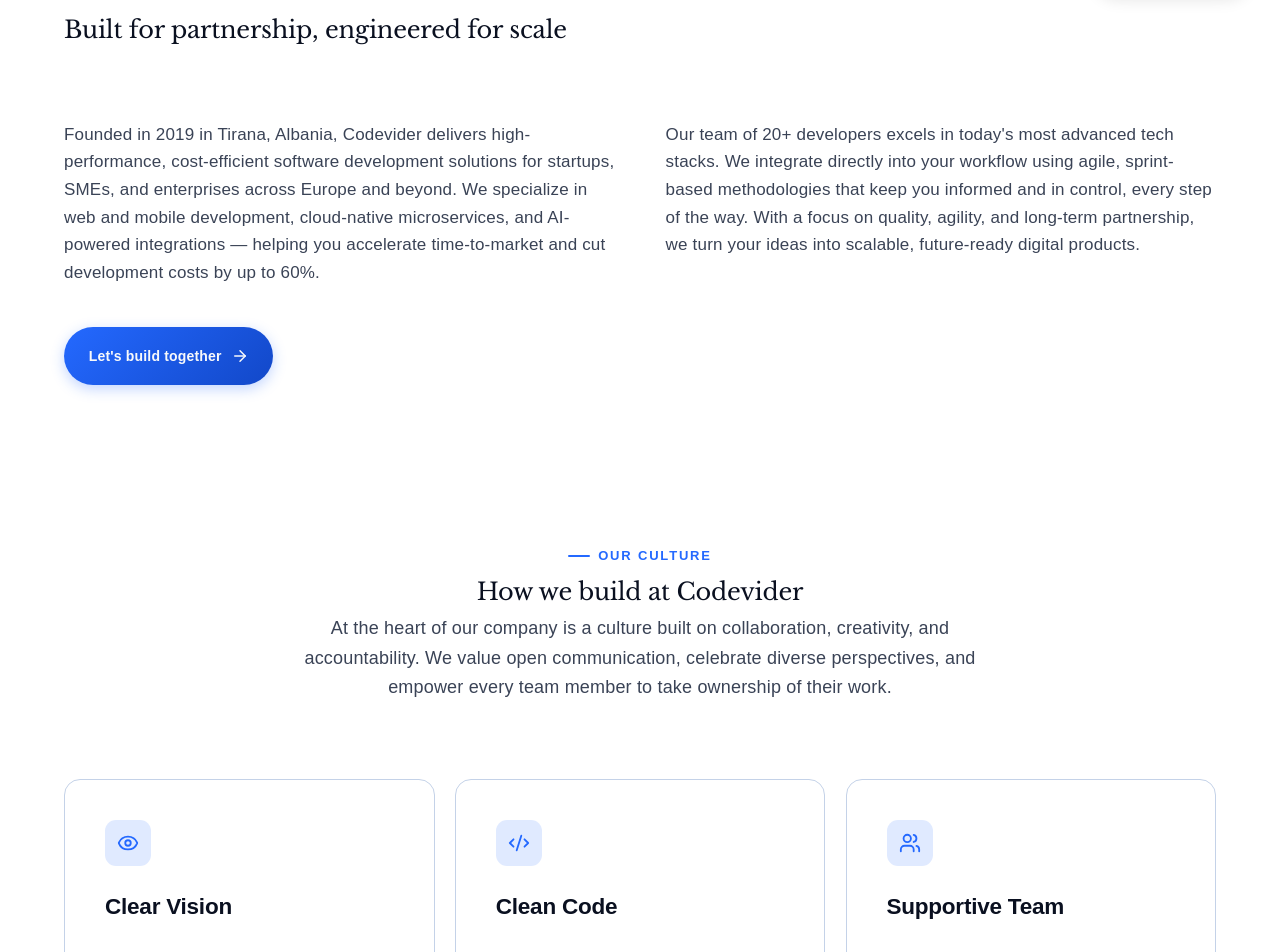
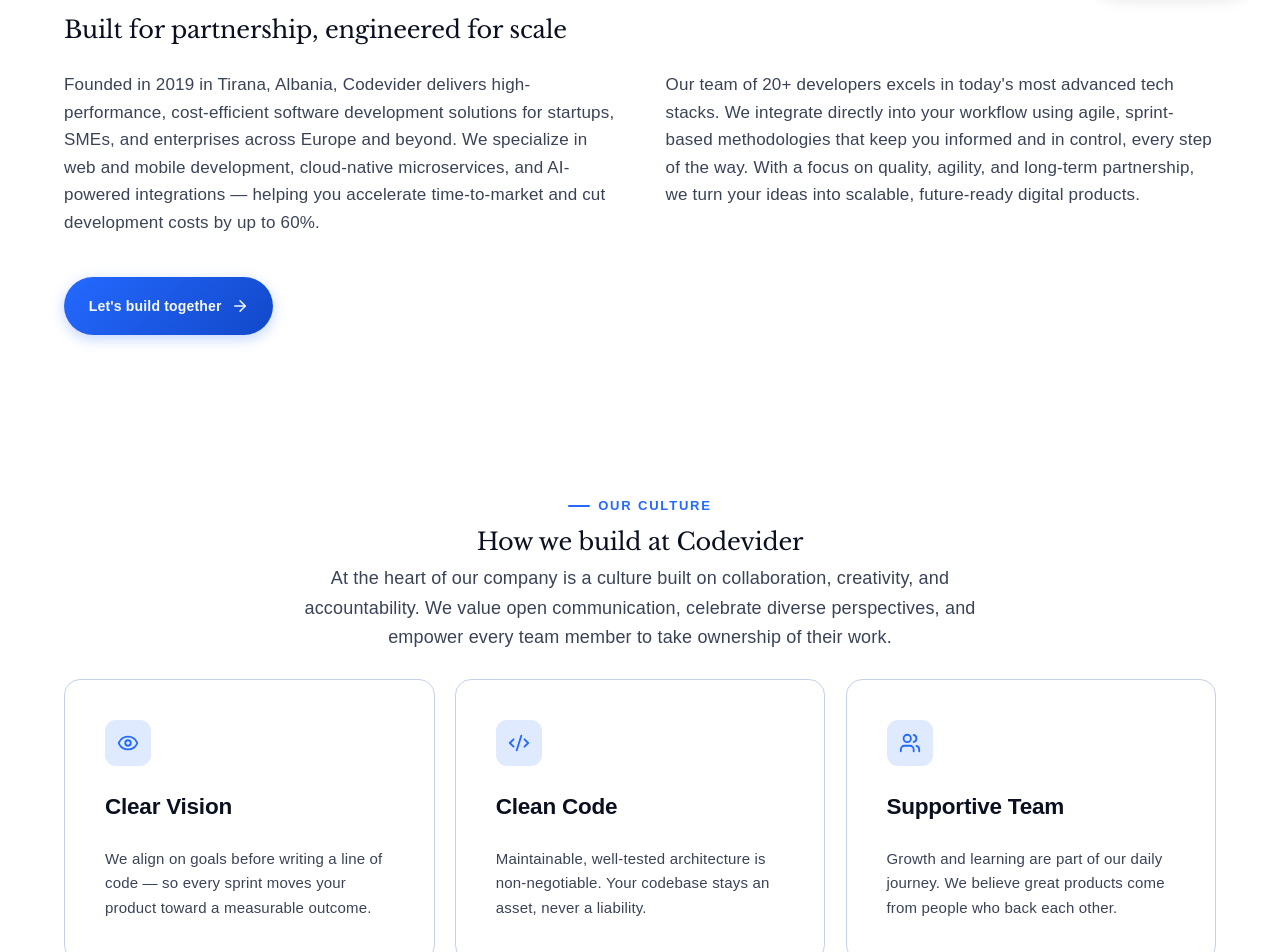
Before and after one commit to ArtemisaNurii/Codevider-final, a Next.js app: page /en/about in a window 1280 px wide. Shown: the part 780-1732 px from the top of the page. Built offline with nearby package versions, Linux system fonts and the light colour scheme; no server answers; a web font is replaced by a local one.

Commit message:
Refactor About page structure and update styling: Reintroduce StructuredData component in AboutPage for improved SEO. Adjust margin-top in globals.css for better layout consistency. Clean up class names in AboutWhoWeAre component for enhanced readability.

```diff
--- a/app/(site)/[locale]/about/page.tsx
+++ b/app/(site)/[locale]/about/page.tsx
@@ -32,18 +32,19 @@
 
 	return (
 		<div className="home-page">
+
+			<AboutHero />
+			<AboutWhoWeAre />
+			<AboutCulture />
+			<AboutLifeGrid />
+			<AboutMeetTeam />
+			<AboutJoinCta />
 			<StructuredData
 				title={t("metadata.about.title")}
 				description={t("metadata.about.description")}
 				image={getOgImageUrl(locale, "about")}
 				url={`${getSiteUrl()}/${locale}/about`}
 			/>
-			<AboutHero />
-			<AboutWhoWeAre />
-			<AboutCulture />
-			<AboutLifeGrid />
-			<AboutMeetTeam />
-			<AboutJoinCta />
 		</div>
 	);
 }
--- a/app/globals.css
+++ b/app/globals.css
@@ -976,7 +976,7 @@
 }
 
 .home-section-lead {
-	margin-top: var(--home-stack);
+	margin-top: 1.5rem
 }
 
 .home-section-stack {
--- a/components/about/about-who-we-are.tsx
+++ b/components/about/about-who-we-are.tsx
@@ -25,7 +25,7 @@
 			<div className="home-wrap">
 				<SectionHead eyebrow={t("eyebrow")} headline={t("headline")} />
 
-				<div className="about-cols home-section-lead">
+				<div className="about-cols  home-section-lead">
 					<motion.p
 						className="text-pretty text-base leading-relaxed text-(--text) sm:text-[17px]"
 						initial={shouldReduceMotion ? false : { opacity: 0, y: 20 }}
```
